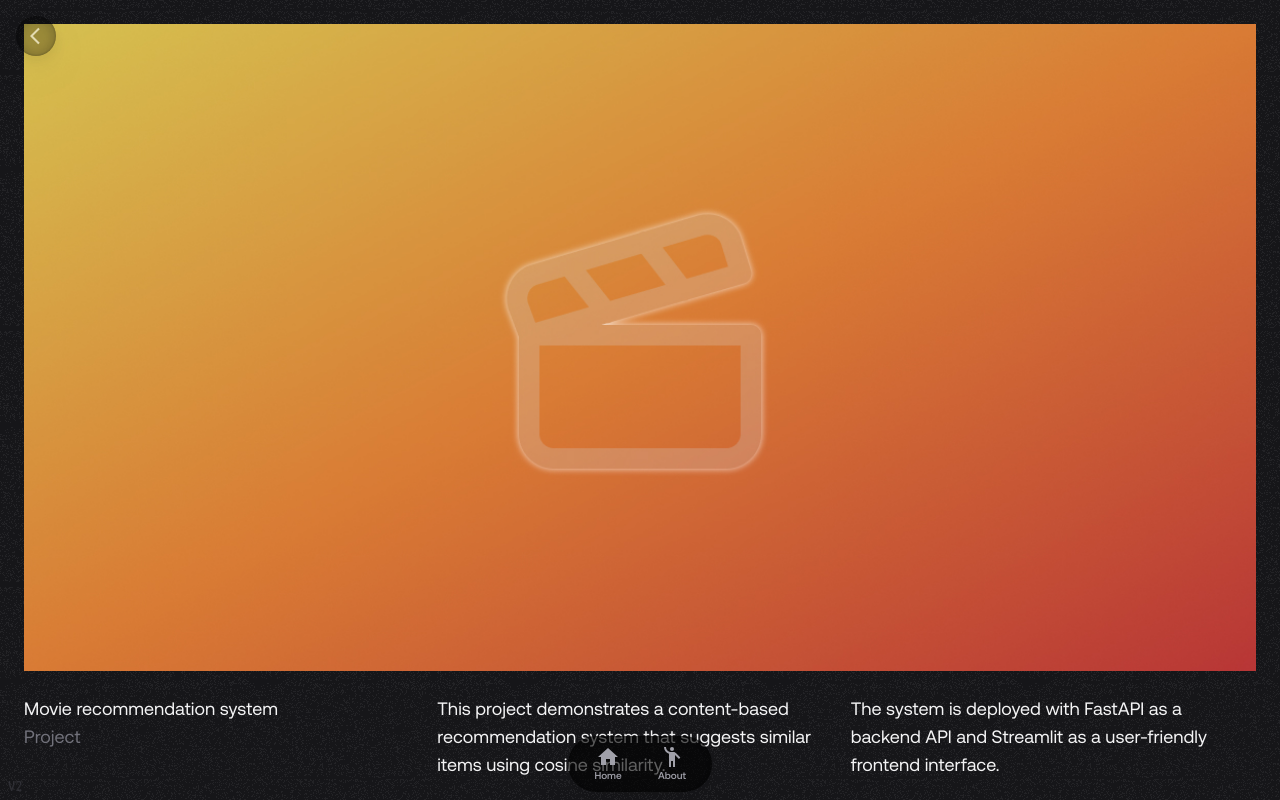
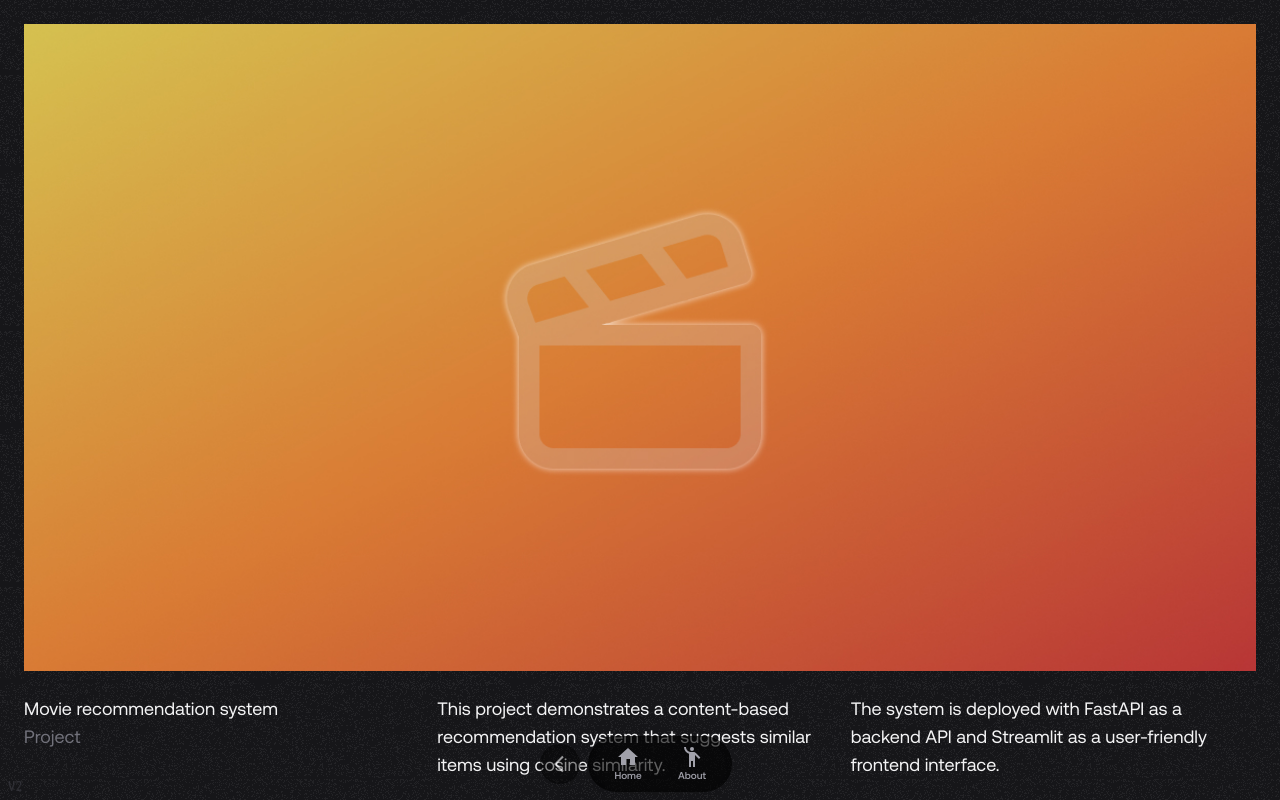
Before and after one commit to SonicRay241/my-portfolio, a Next.js app: page /project/0 in a window 1280 px wide. Shown: the top 800 px of the page. Built offline with nearby package versions, Linux system fonts and the light colour scheme.

Commit message:
Moved back button to menubar

```diff
--- a/app/(v2)/project/[id]/_client.tsx
+++ b/app/(v2)/project/[id]/_client.tsx
@@ -73,9 +73,9 @@ export default function ClientPage(props: { projectId: string }) {
           </div>
         </div>
       </div>
-      <OverlayPortal>
+      {/* <OverlayPortal>
         <BackButton />
-      </OverlayPortal>
+      </OverlayPortal> */}
     </div>
   );
 }
--- a/components/v2/backbutton.tsx
+++ b/components/v2/backbutton.tsx
@@ -25,7 +25,7 @@ export default function BackButton() {
   }
 
   return (
-    <div className="fixed top-4 left-4">
+    <div className="relative w-10 h-10 pointer-events-auto">
       <motion.div
         className="absolute top-0 left-0"
         initial={{
@@ -91,7 +91,7 @@ export default function BackButton() {
         }}
         onTapStart={() => buttonScale.set(1.1)}
         onTapCancel={() => buttonScale.set(1)}
-        className="peer absolute top-0 left-0 w-10 h-10 flex justify-center items-center rounded-full bg-black/40"
+        className="peer absolute top-0 left-0 w-10 h-10 flex justify-center items-center rounded-full bg-black/60"
         onClick={(e) => {
           buttonScale.set(1);
           handleTransition(e);
--- a/components/v2/menubar.tsx
+++ b/components/v2/menubar.tsx
@@ -1,25 +1,80 @@
-"use client"
+"use client";
 
 import GlassSurface from "./glasssurface";
-import { motion, useSpring } from "motion/react"
+import {
+  AnimatePresence,
+  motion,
+  useMotionValue,
+  useSpring,
+} from "motion/react";
 import TransitionLink from "./transitionlink";
-import { ReactNode, useEffect, useRef } from "react";
-import HomeIcon from '@mui/icons-material/Home';
-import EmojiPeopleIcon from '@mui/icons-material/EmojiPeople';
-import { usePathname } from "next/navigation";
+import { ReactNode, useEffect, useRef, useState } from "react";
+import HomeIcon from "@mui/icons-material/Home";
+import EmojiPeopleIcon from "@mui/icons-material/EmojiPeople";
 import { usePathContext } from "@/app/(v2)/pathcontext";
+import BackButton from "./backbutton";
 
 export default function Menubar() {
-  const bubbleWidth = useSpring(0)
-  const bubbleOffsetX = useSpring(0)
+  const { path } = usePathContext();
+
+  const barOffsetX = useSpring(0);
+
+  const bubbleWidth = useSpring(0);
+  const bubbleOffsetX = useSpring(0);
+  const bubbleOpacity = useSpring(1);
+
+  const glassBubbleWidth = useSpring(0);
+  const glassBubbleOffsetX = useSpring(0);
+  const glassBubbleScale = useSpring(1, { bounce: 0 });
+  const glassBubbleShow = useMotionValue("none");
 
   function moveIndicator(width: number, offsetLeft: number) {
-    bubbleWidth.set(width)
-    bubbleOffsetX.set(offsetLeft)
+    const isWebkit =
+      /Safari/.test(navigator.userAgent) && !/Chrome/.test(navigator.userAgent);
+    const isFirefox = /Firefox/.test(navigator.userAgent);
+
+    const svgDisabled = isWebkit || isFirefox;
+
+    bubbleWidth.set(width);
+    bubbleOffsetX.set(offsetLeft);
+
+    if (!svgDisabled) {
+      bubbleOpacity.set(0);
+      glassBubbleShow.set("block");
+      glassBubbleScale.set(1.5);
+      glassBubbleWidth.set(width);
+      glassBubbleOffsetX.set(offsetLeft);
     }
 
+    setTimeout(() => {
+      glassBubbleScale.set(0);
+      if (!svgDisabled) {
+        bubbleOpacity.set(1);
+      }
+    }, 250);
+    setTimeout(() => {
+      if (!svgDisabled) {
+        glassBubbleShow.set("none");
+      }
+    }, 400);
+  }
+
+  useEffect(() => {
+    if (path.includes("/project")) {
+      barOffsetX.set(20);
+    } else {
+      barOffsetX.set(0);
+    }
+  }, [path]);
+
   return (
-    <div className="fixed bottom-2 left-2 right-2 flex justify-center pointer-events-none">
+    <>
+      <div className="fixed bottom-2 left-2 right-2 flex justify-center items-center gap-4 pointer-events-none">
+        <motion.div
+          style={{
+            x: barOffsetX,
+          }}
+        >
           <GlassSurface
             width={144}
             height={56}
@@ -27,17 +82,17 @@ export default function Menubar() {
             displace={1}
             className="pointer-events-auto"
           >
-        <div className="relative flex justify-center gap-2 items-center w-full h-full rounded-[24px] bg-black/60 overflow-hidden">
+            <div className="relative flex justify-center gap-2 items-center w-full h-full rounded-[24px] bg-black/60">
               <Menubutton
                 title="Home"
                 href="/"
-            icon={<HomeIcon/>}
+                icon={<HomeIcon />}
                 trigger={moveIndicator}
               />
               <Menubutton
                 title="About"
                 href="/about"
-            icon={<EmojiPeopleIcon/>}
+                icon={<EmojiPeopleIcon />}
                 trigger={moveIndicator}
               />
               <motion.div
@@ -45,11 +100,58 @@ export default function Menubar() {
                 style={{
                   width: bubbleWidth,
                   translateX: bubbleOffsetX,
+                  opacity: bubbleOpacity,
                 }}
               />
             </div>
           </GlassSurface>
+        </motion.div>
       </div>
+      <div className="fixed bottom-2 left-2 right-2 flex justify-center pointer-events-none">
+        <div className="relative w-36 h-14">
+          <motion.div
+            className="absolute top-1 left-0 h-12 pointer-events-none origin-center"
+            style={{
+              width: glassBubbleWidth,
+              translateX: glassBubbleOffsetX,
+              scale: glassBubbleScale,
+              display: glassBubbleShow,
+            }}
+          >
+            <GlassSurface
+              width={72}
+              height={48}
+              borderRadius={24}
+              borderWidth={0}
+              greenOffset={5}
+              blueOffset={10}
+              distortionScale={-60}
+            />
+          </motion.div>
+        </div>
+        <div className="fixed bottom-2 left-2 right-2 flex justify-center items-center gap-4 pointer-events-none">
+          <AnimatePresence mode="wait">
+            {path.includes("/project") && (
+              <motion.div
+                initial={{
+                  scale: 0,
+                }}
+                animate={{
+                  scale: 1,
+                }}
+                exit={{
+                  scale: 0,
+                }}
+                className="w-10 h-10"
+              >
+                <BackButton />
+              </motion.div>
+            )}
+          </AnimatePresence>
+          <div className="relative w-36 h-14" />
+        </div>
+      </div>
+    </>
   );
 }
 
@@ -57,31 +159,34 @@ function Menubutton(props: {
   title: string;
   href: string;
   icon: ReactNode;
-  trigger: (width: number, offsetLeft: number) => void
+  trigger: (width: number, offsetLeft: number) => void;
 }) {
-  const bubblePadding = 8
-  const { path } = usePathContext()
-  const ref = useRef<HTMLAnchorElement>(null)
+  const bubblePadding = 8;
+  const { path } = usePathContext();
+  const ref = useRef<HTMLAnchorElement>(null);
 
   useEffect(() => {
     if (ref.current && ref.current.offsetParent && path == props.href) {
       const rect = ref.current.getBoundingClientRect();
       const parentRect = ref.current.offsetParent.getBoundingClientRect();
       const fullXOffset = rect.left - parentRect.left;
-      props.trigger(ref.current.clientWidth + bubblePadding*2, fullXOffset - bubblePadding)
+      props.trigger(
+        ref.current.clientWidth + bubblePadding * 2,
+        fullXOffset - bubblePadding
+      );
     }
-  }, [path])
+  }, [path]);
 
   return (
     <TransitionLink
       href={props.href}
-      className={`flex flex-col items-center justify-center transition-colors h-full aspect-square ${path == props.href ? "text-violet-100" : "text-zinc-400"}`}
+      className={`flex flex-col items-center justify-center transition-colors h-full aspect-square ${
+        path == props.href ? "text-violet-100" : "text-zinc-400"
+      }`}
       ref={ref}
     >
       {props.icon}
-      <span className="text-2xs font-medium">
-        {props.title}
-      </span>
+      <span className="text-2xs font-medium">{props.title}</span>
     </TransitionLink>
-  )
+  );
 }
```
Lines whose indentation alone changed are shown as unchanged.
